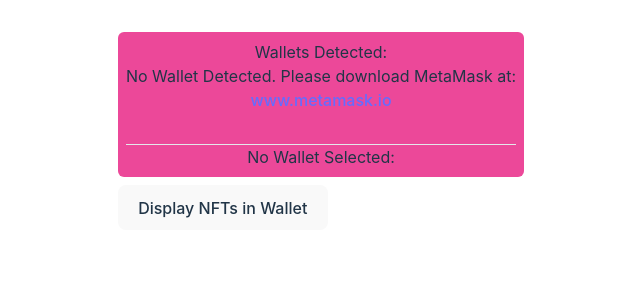
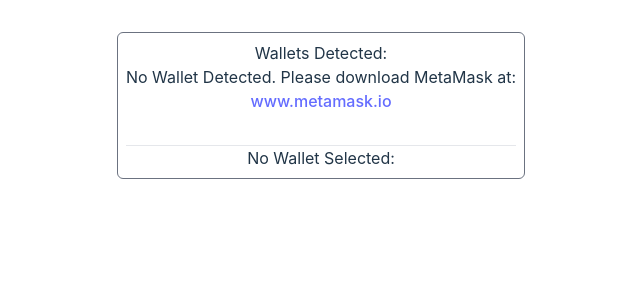
Before and after one commit to eateddy/ConsenSys-PoC-Assignment, a React (Vite) app in the folder frontend/: page / in a window 1280 px wide. Shown: the top 300 px of the page, without its empty margins (319-959 px from the left). Built offline with nearby package versions, Linux system fonts and the light colour scheme.

Commit message:
global state implementation complete

```diff
--- a/frontend/src/App.tsx
+++ b/frontend/src/App.tsx
@@ -1,16 +1,23 @@
 import "./App.css"
-import { DiscoverWalletProviders } from "./components/DiscoverWalletProviders"
-import { GetWalletNfts } from "./components/GetWalletNfts"
+import { DiscoverWalletProviders } from "./components/DiscoverWalletProviders";
+import { GetWalletNfts } from "./components/GetWalletNfts";
+import { useSnapshot } from "valtio";
+import state from "./store"
 
 function App() {
+    const snap = useSnapshot(state)
+
     return (
         <>
-            <div className="bg-pink-500 rounded-md p-2">
+            <div className="border border-gray-500 rounded-md p-2">
                 <DiscoverWalletProviders/>
             </div>
+            {snap.isConnected
+            &&
             <div>
-                <GetWalletNfts/>
+                {<GetWalletNfts/>}
             </div>
+            }
         </>
     )
 }
--- a/frontend/src/components/DiscoverWalletProviders.tsx
+++ b/frontend/src/components/DiscoverWalletProviders.tsx
@@ -20,14 +20,22 @@
             setSelectedWallet(providerWithInfo)
             setUserAccount(accounts?.[0])
 
-            const chainId = selectedWallet.provider.chainId
-            state.chainId = chainId
-            state.userAccount = userAccount
-            console.log("chainId:", snap.chainId, "userAccount:", snap.userAccount)
         } catch (error) {
             console.error(error)
         }
     }
+
+    useEffect(() => {
+        const updateGlobalState = async () => {
+            if (selectedWallet) {
+                const chainId = selectedWallet.provider.chainId
+                state.chainId = chainId
+                state.userAccount = userAccount
+                state.isConnected = true
+            }
+        }
+        updateGlobalState()
+    }, [selectedWallet])
 
     // Display detected providers as connect buttons.
     return (
--- a/frontend/src/store/index.ts
+++ b/frontend/src/store/index.ts
@@ -1,6 +1,7 @@
 import { proxy } from 'valtio';
 
 const state = proxy({
+  isConnected: false,
   userAccount: '',
   chainId: '',
 })
```
